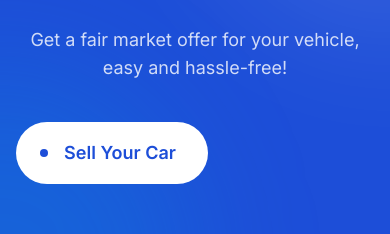
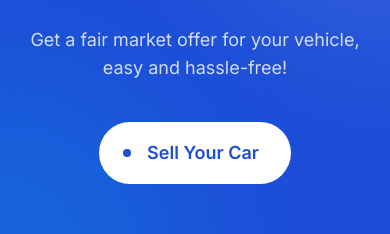
Before and after one commit to pottie2288/king-cars-website, a React (Vite) app: page / in a window 390 px wide. Shown: the part 4224-4458 px from the top of the page. Built offline with nearby package versions, Linux system fonts and the light colour scheme.

Commit message:
fix: center hero CTA button on all screens

```diff
--- a/src/pages/HomePage.tsx
+++ b/src/pages/HomePage.tsx
@@ -227,7 +227,7 @@ export function HomePage({ favourites, onToggleFavourite }: HomePageProps) {
                 <p className="text-white/80 text-lg mb-10 max-w-2xl mx-auto">
                   Get a fair market offer for your vehicle, easy and hassle-free!
                 </p>
-                <div className="flex flex-col sm:flex-row gap-4 justify-center">
+                <div className="flex justify-center">
                   <InteractiveHoverButton
                     text="Sell Your Car"
                     onClick={() => navigate('/sell-your-car')}
```
